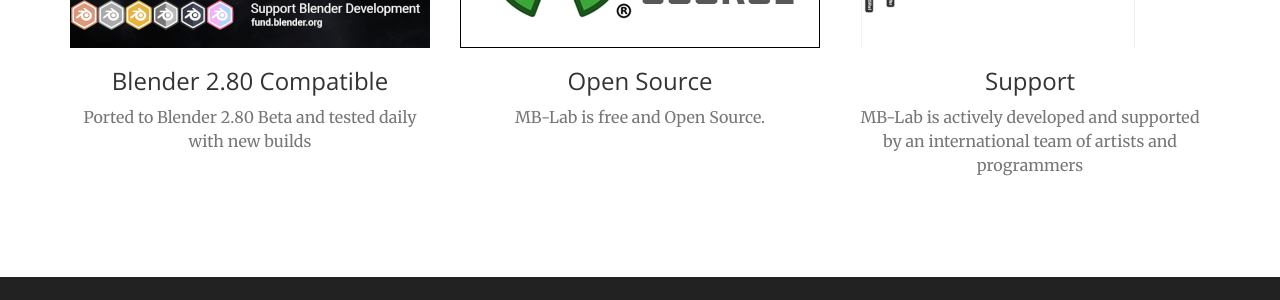
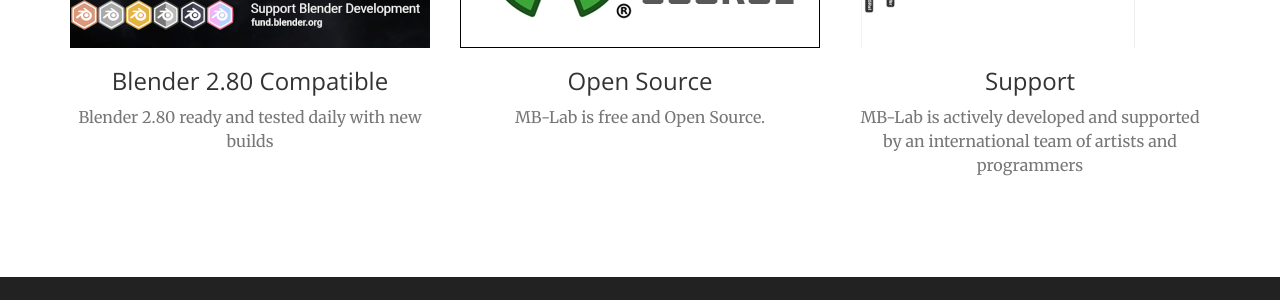
Before and after one commit to MB-Lab-Community/MB-Lab.github.io, a Jekyll site: the page built from index.html, in a window 1280 px wide and 900 px high, scrolled down 2012 px. Shown: the part 153-453 px from the top of the window. Built offline with Jekyll 4.4.1, drawn with Linux system fonts in a browser that asks for light colours.

Commit message:
Update features.html

```diff
--- a/_includes/features.html
+++ b/_includes/features.html
@@ -96,7 +96,7 @@
             <div class="features-box"> <img src="img/features/splash_2_80_sm.png"
                 class="img-responsive" alt="">
               <h3>Blender 2.80 Compatible</h3>
-              <p class="text-muted">Ported to Blender 2.80 Beta and tested daily with new builds<br>
+              <p class="text-muted">Blender 2.80 ready and tested daily with new builds<br>
               </p>
             </div>
           </div>
```
